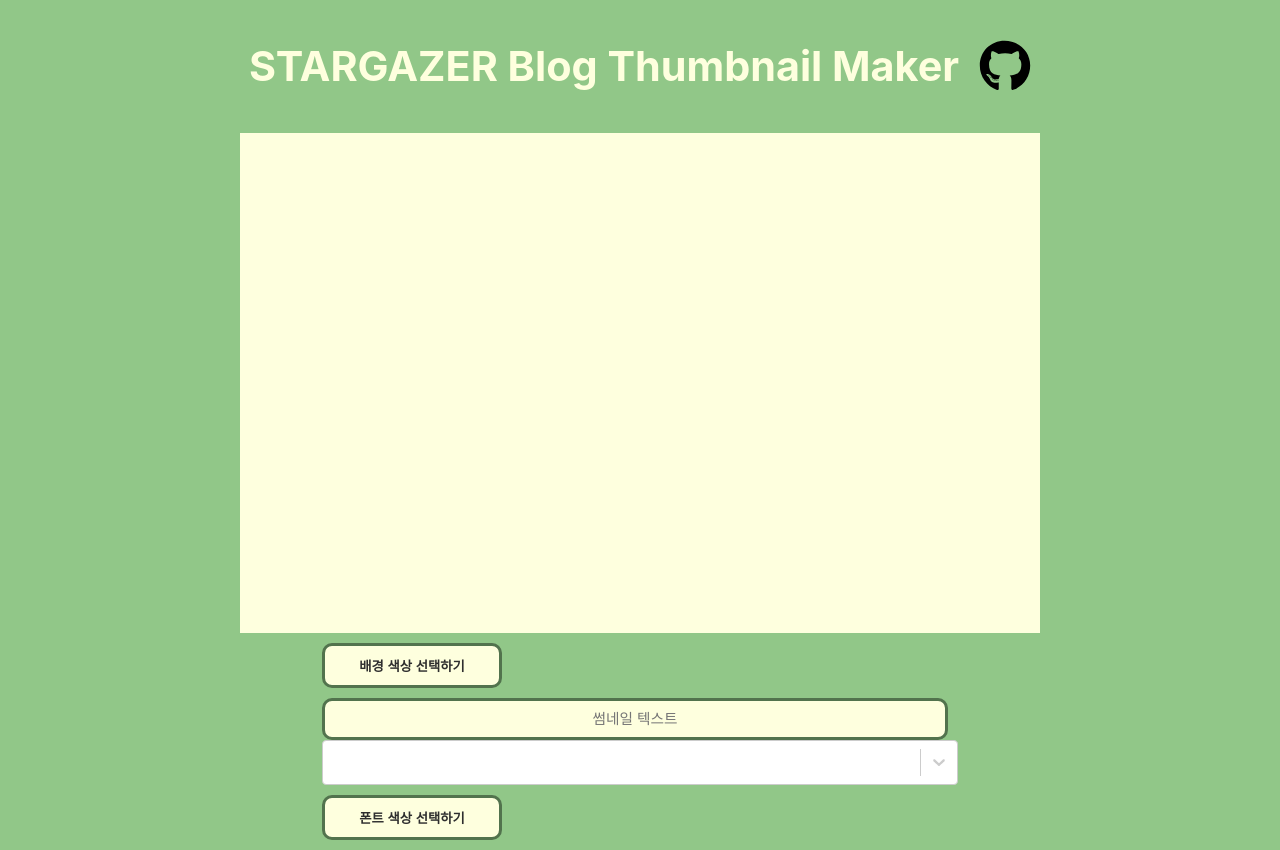
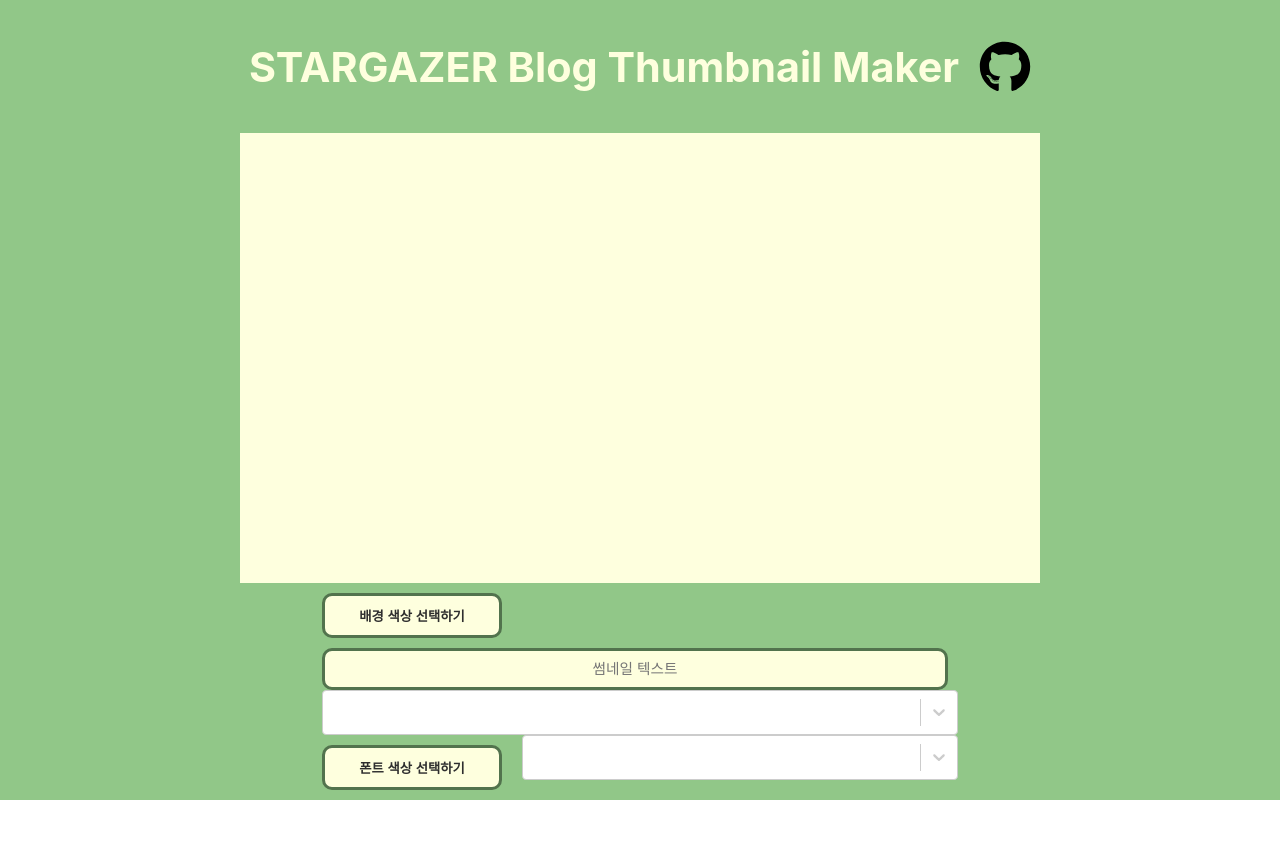
Before and after one commit to HarenKei/Thumbnail_Maker, a React (Create React App) app: page / in a window 1280 px wide. After the commit the page ends 800 px from the top, so only its background shows below. Built offline with nearby package versions, Linux system fonts and the light colour scheme.

Commit message:
[Updated ControlTest.js] : Fixed Canvas Sizing eroor

```diff
--- a/src/components/Canvas/Canvas.js
+++ b/src/components/Canvas/Canvas.js
@@ -7,30 +7,32 @@ const Canvas = () =>{
     const thumbText = useSelector((state) => state.textInput.value);
     const textSize = useSelector((state) => state.textSizing.value);
     const textColor = useSelector((state) => state.textColor.value);
-    //const cnvsSize = useSelector((state) => state.canvasSizing.value);
+    const cnvsSize = useSelector((state) => state.canvasSizing.value);
     //const textColor = useSelector((state) => state.textColor.value);
 
     const canvas = useRef(null);
 
+    console.log(cnvsSize.value[0], cnvsSize.value[1]);
+
     useEffect(() => {
         const currentCanvas = canvas.current.getContext("2d")
         currentCanvas.fillStyle = cnvsColor
-        currentCanvas.fillRect(0, 0, 800, 500)
+        currentCanvas.fillRect(0, 0, cnvsSize.value[0], cnvsSize.value[1])
         currentCanvas.font = textSize.value + " Noto Sans CJK KR"
         currentCanvas.fillStyle = textColor
-        currentCanvas.fillText(thumbText, 800 / 2, 500 / 2)
+        currentCanvas.fillText(thumbText, cnvsSize.value[0] / 2, cnvsSize.value[1] / 2)
         currentCanvas.textBaseline = "middle"
         currentCanvas.textAlign = "center"
         //thumbName = thumbText; //For Making Thumbnail image file name.
-    }, [canvas, cnvsColor, textColor, thumbText, textSize])
+    }, [canvas, cnvsColor, textColor, thumbText, textSize, cnvsSize])
 
     return(
         <div>
             <div id="divCanvas">
                 <canvas
                     ref = { canvas }
-                    width = "800px"
-                    height = "500px"
+                    width = { cnvsSize.value[0] }
+                    height = { cnvsSize.value[1] }
                 />
             </div> {/* End of divCanvas */}
         </div>
--- a/src/components/ControlTest.js
+++ b/src/components/ControlTest.js
@@ -1,11 +1,13 @@
-import React, {useState, useSyncExternalStore} from 'react';
-import { SketchPicker } from 'react-color';
+import React, {useState} from 'react';
+import { SketchPicker, BlockPicker } from 'react-color';
 import { useDispatch, useSelector } from 'react-redux';
 import { chageCanvasColor } from '../redux/canvasColor';
 import { textInput } from '../redux/textInput';
 import { textSizing } from '../redux/textSizing';
 import { textColorChagne } from '../redux/textColor';
+import { canvasSizing } from '../redux/canvasSizing';
 import Select from 'react-select';
+
 
 const fontSizePreset = [
     { label: "50px", value: "50px" },
@@ -16,15 +18,26 @@ const fontSizePreset = [
     { label: "150px", value: "150px" }
   ]; //Thumbnail Font Size Select Options.
 
+  const canvasSizePreset = [
+    {label : "640px", value : [640, 360] },
+    {label : "800px", value : [800, 450]},
+    {label : "864px", value : [864, 486]},
+    {label : "960px", value : [960, 540]},
+  ];
+
 const ControlTest = () => {
+    const dispatch = useDispatch();
 
     const [showCanvasButton, setShowCanvasButton] = useState(false); // canvas color button states.
     const [showTxtButton, setShowTxtButton] = useState(false);
-    const dispatch = useDispatch();
+
     const cnvsColor = useSelector((state) => state.canvasColor.value);
     const thumbText = useSelector((state) => state.textInput.value);
     const textSize = useSelector((state) => state.textSizing.value);
     const txtColor = useSelector((state) => state.textColor.value);
+    const cnvsSize = useSelector((state) => state.canvasSizing.value);
+
+    console.log("console/ControlTest.js -- cnvsSize.value[0]: " +  cnvsSize.value[0]);
 
 
     return (
@@ -74,6 +87,17 @@ const ControlTest = () => {
                             )
                         }
                     </div> {/* End of divTxtColor */}
+
+                    <div id = "divCanvasSize">
+                        <Select
+                           className = "canvasSize"
+                           placeholder = "Width * Height"
+                           options = { canvasSizePreset }
+                           value = { cnvsSize }
+                           defaultValue = { cnvsSize[1] }
+                           onChange = { (value) => dispatch(canvasSizing(value)) }
+                        />
+                    </div>
         </div>
     )
 }
--- a/src/redux/canvasSizing.js
+++ b/src/redux/canvasSizing.js
@@ -1,19 +1,17 @@
 import { createSlice } from "@reduxjs/toolkit";
 
-//input text, text Sizing, Canvas Sizing, Color Change.
-
 const canvasSizePreset = [
-    {label : "640px", value : [640, 360] },
-    {label : "800px", value : [800, 450]},
-    {label : "864px", value : [864, 486]},
-    {label : "960px", value : [960, 540]},
+    {label: "640px", value: [640, 360]},
+    {label: "800px", value: [800, 450]},
+    {label: "864px", value: [864, 486]},
+    {label: "960px", value: [960, 540]},
   ]; //Canvas Size Select Options preset.
 
-const initCanvasSize = { value : canvasSizePreset[1] };
+const initCanvasSize = {value: canvasSizePreset[1].value};
 
 export const canvasSizeSlice = createSlice({
     name: "canvasSize",
-    initialState: {value: initCanvasSize},
+    initialState: { value : initCanvasSize },
     reducers: {
         canvasSizing: ( state, action ) => {
             state.value = action.payload
@@ -21,4 +19,5 @@ export const canvasSizeSlice = createSlice({
     },
 });
 
+export const { canvasSizing } = canvasSizeSlice.actions;
 export default canvasSizeSlice.reducer;
```
Also changed, not shown: src/components/Controller/Controller.js (+13 -10 lines).
